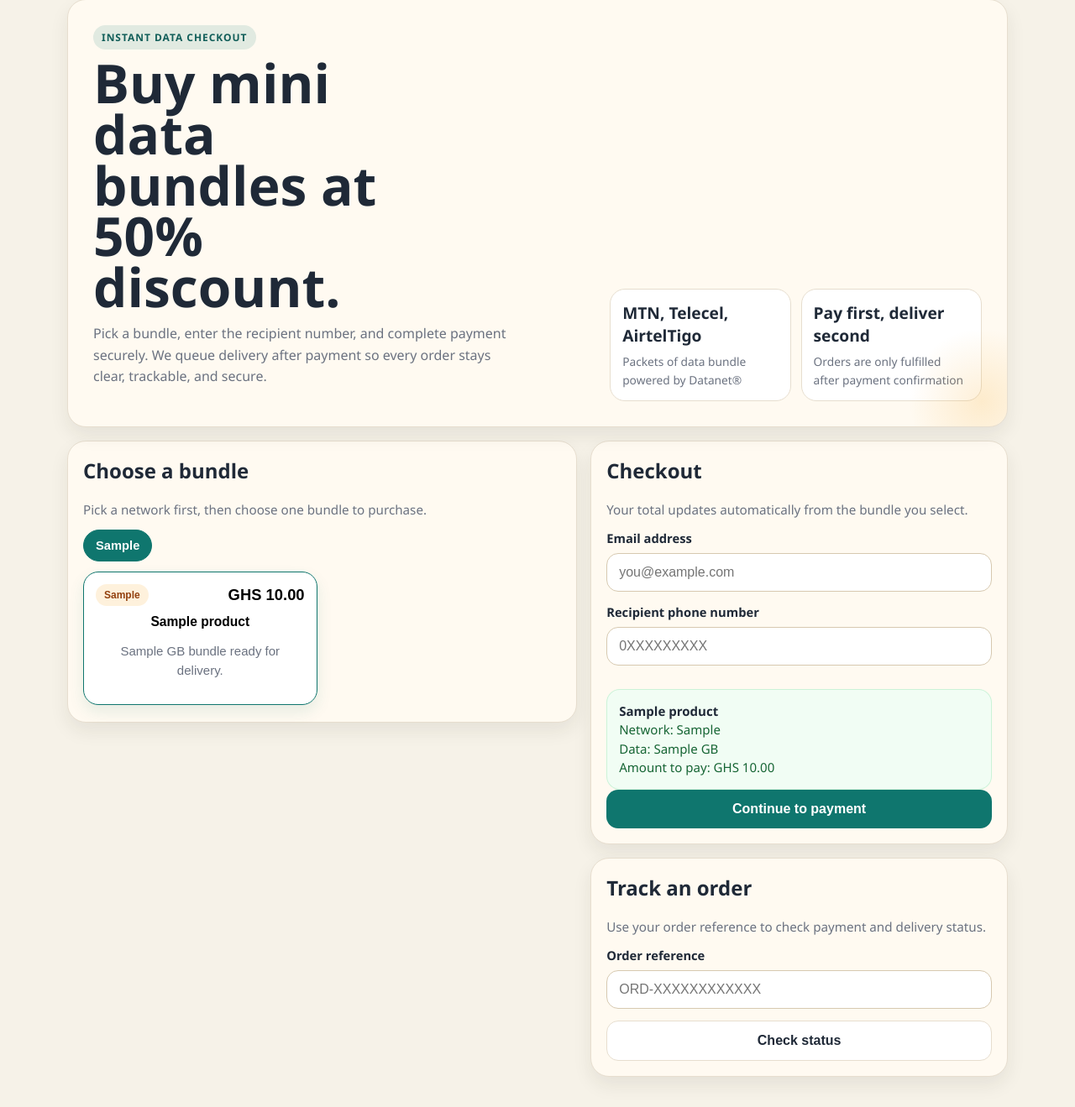
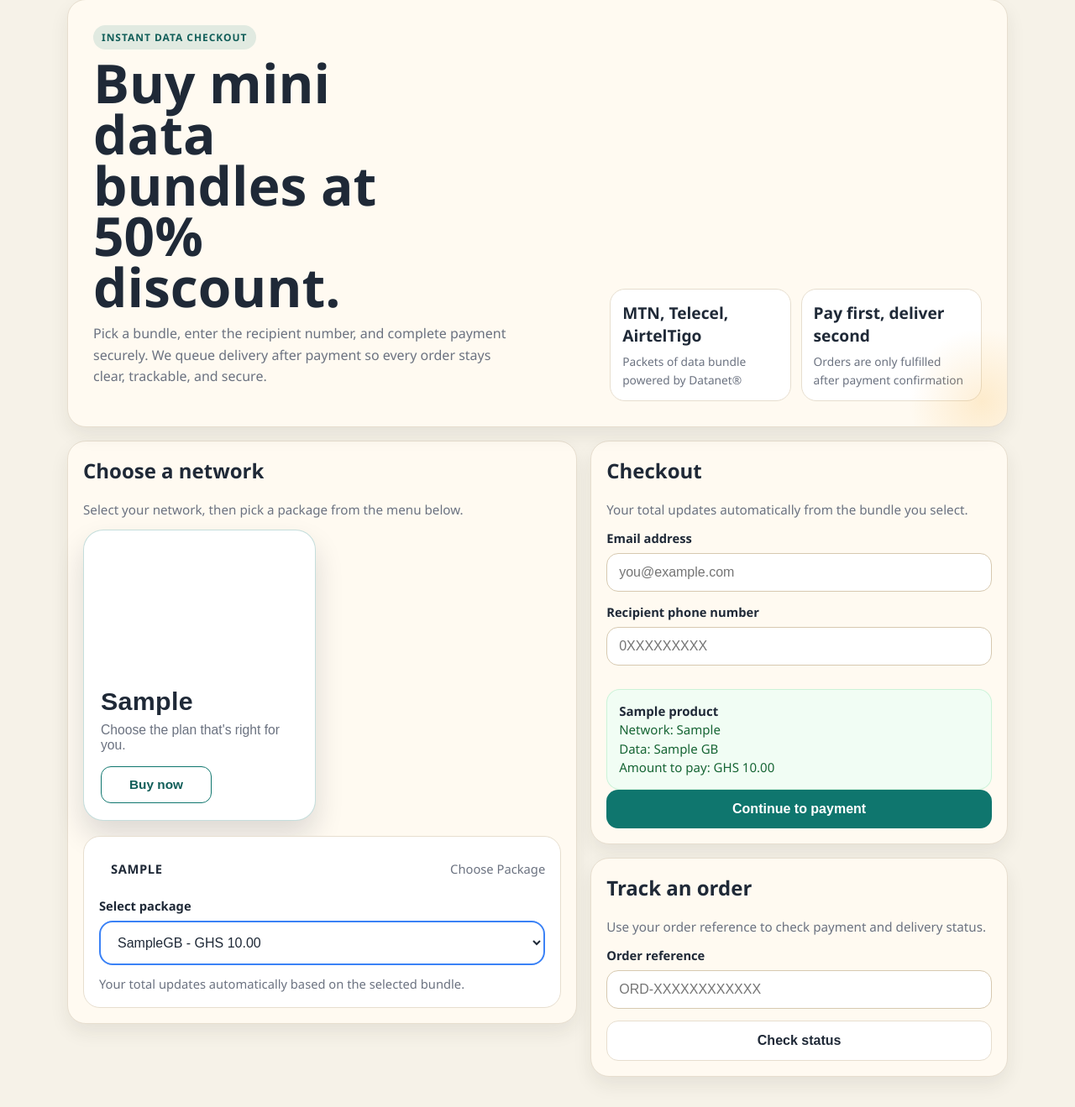
Before and after one commit to Jude-Vigor/flask-payment-api, a Flask app: page / in a window 1280 px wide. Shown: the part 27-1346 px from the top of the page at 84% size. Run offline with Flask 3, Linux system fonts and the light colour scheme; tables that the repository leaves empty hold one stand-in row (values such as "Sample post"); parts of the project's set-up code (start-up, migrations or seed data) failed here and were passed over.

Commit message:
Redesign product selection UI and add network logo assets

```diff
--- a/templates/index.html
+++ b/templates/index.html
@@ -25,7 +25,7 @@
 
         body {
             margin: 0;
-            font-family: "Segoe UI", Tahoma, Geneva, Verdana, sans-serif;
+            font-family: "Avenir Next", "Century Gothic", "Segoe UI", Tahoma, Geneva, Verdana, sans-serif;
             color: var(--ink);
             background: var(--bg);
         }
@@ -153,67 +153,147 @@
         }
 
         .network-filters {
-            display: flex;
-            flex-wrap: wrap;
-            gap: 10px;
-            margin-bottom: 14px;
+            display: grid;
+            gap: 16px;
+            margin-bottom: 18px;
         }
 
-        .network-chip {
-            border: 1px solid var(--line);
+        .network-tile {
+            width: 100%;
+            border: 1px solid rgba(255, 255, 255, 0.08);
             background: white;
             color: var(--ink);
-            border-radius: 999px;
-            padding: 10px 14px;
-            font-size: 0.92rem;
-            font-weight: 700;
+            border-radius: 24px;
+            padding: 0;
             cursor: pointer;
-            transition: background 0.2s ease, color 0.2s ease, border-color 0.2s ease;
+            overflow: hidden;
+            text-align: left;
+            box-shadow: 0 14px 28px rgba(15, 23, 42, 0.10);
+            transition: transform 0.2s ease, box-shadow 0.2s ease, border-color 0.2s ease;
         }
 
-        .network-chip.active {
-            background: var(--brand);
-            color: white;
-            border-color: var(--brand);
+        .network-tile:hover {
+            transform: translateY(-2px);
         }
 
-        .network-chip[data-network="MTN"] {
-            background: #ffcb05;
-            border-color: #d4a700;
-            color: #111827;
+        .network-tile.active {
+            border-color: rgba(15, 118, 110, 0.24);
+            box-shadow: 0 18px 34px rgba(15, 23, 42, 0.14);
         }
 
-        .network-chip[data-network="MTN"].active {
-            background: #111827;
-            border-color: #111827;
-            color: #ffcb05;
-            box-shadow: 0 8px 18px rgba(17, 24, 39, 0.18);
+        .network-tile-visual {
+            min-height: 160px;
+            display: grid;
+            place-items: center;
+            padding: 24px;
+            position: relative;
+            overflow: hidden;
         }
 
-        .network-chip[data-network="Telecel"] {
-            background: #e31b23;
-            border-color: #b91c1c;
-            color: white;
+        .network-tile-visual::after {
+            content: "";
+            position: absolute;
+            inset: 0;
+            background: linear-gradient(135deg, rgba(255, 255, 255, 0.18), transparent 50%, rgba(255, 255, 255, 0.12));
+            mix-blend-mode: screen;
         }
 
-        .network-chip[data-network="Telecel"].active {
-            background: #7f1d1d;
-            border-color: #7f1d1d;
-            color: #fee2e2;
-            box-shadow: 0 8px 18px rgba(127, 29, 29, 0.18);
+        .network-tile[data-network="MTN"] .network-tile-visual {
+            background:
+                radial-gradient(circle at 20% 20%, rgba(255, 240, 160, 0.45), transparent 20%),
+                linear-gradient(135deg, #ffcb05 0%, #f4b400 100%);
         }
 
-        .network-chip[data-network="AirtelTigo"] {
-            background: linear-gradient(135deg, #ef4444 0%, #ef4444 50%, #1e3a8a 50%, #1e40af 100%);
-            border-color: #1e3a8a;
-            color: white;
+        .network-tile[data-network="Telecel"] .network-tile-visual {
+            background:
+                radial-gradient(circle at 20% 20%, rgba(255, 160, 160, 0.25), transparent 20%),
+                linear-gradient(135deg, #ef1f28 0%, #d10f19 100%);
         }
 
-        .network-chip[data-network="AirtelTigo"].active {
-            background: linear-gradient(135deg, #991b1b 0%, #991b1b 50%, #1e3a8a 50%, #172554 100%);
-            border-color: #172554;
-            color: #f8fafc;
-            box-shadow: 0 8px 18px rgba(30, 58, 138, 0.18);
+        .network-tile[data-network="AirtelTigo"] .network-tile-visual {
+            background: linear-gradient(135deg, #ef4444 0%, #ef4444 48%, #1d4ed8 48%, #1e40af 100%);
+        }
+
+        .network-logo {
+            position: relative;
+            z-index: 1;
+            display: inline-flex;
+            align-items: center;
+            justify-content: center;
+        }
+
+        .network-logo-img {
+            display: block;
+            width: min(100%, 320px);
+            max-height: 138px;
+            object-fit: contain;
+            border-radius: 18px;
+            box-shadow: 0 8px 20px rgba(15, 23, 42, 0.12);
+            background: rgba(255, 255, 255, 0.9);
+        }
+
+        .network-logo-img.mtn-logo-img {
+            width: min(100%, 340px);
+            max-height: none;
+            border-radius: 0;
+            box-shadow: none;
+            background: transparent;
+        }
+
+        .network-logo-img.telecel-logo-img {
+            width: min(100%, 340px);
+            max-height: none;
+            border-radius: 0;
+            box-shadow: none;
+            background: transparent;
+        }
+
+        .network-logo.airteltigo-mark {
+            min-width: 250px;
+            min-height: 120px;
+            padding: 0;
+            border: none;
+            border-radius: 0;
+            background: transparent;
+            color: white;
+            text-transform: none;
+            font-size: 3rem;
+            font-weight: 900;
+            letter-spacing: -0.04em;
+        }
+
+        .network-tile-copy {
+            padding: 18px 20px 20px;
+        }
+
+        .network-tile-copy h3 {
+            margin-bottom: 8px;
+            font-size: 1.9rem;
+            letter-spacing: 0.01em;
+        }
+
+        .network-tile-copy p {
+            margin-bottom: 16px;
+            color: var(--muted);
+            font-size: 0.98rem;
+        }
+
+        .network-tile-cta {
+            display: inline-flex;
+            align-items: center;
+            justify-content: center;
+            min-width: 132px;
+            padding: 12px 18px;
+            border: 1px solid var(--line);
+            border-radius: 12px;
+            background: white;
+            font-size: 0.96rem;
+            font-weight: 700;
+        }
+
+        .network-tile.active .network-tile-cta {
+            border-color: var(--brand);
+            color: var(--brand-dark);
         }
 
         .products {
@@ -221,70 +301,74 @@
             gap: 12px;
         }
 
-        .product-card {
+        .package-picker {
+            padding: 18px;
+            border-radius: 20px;
             background: white;
             border: 1px solid var(--line);
-            border-radius: 18px;
-            padding: 14px;
-            transition: transform 0.2s ease, border-color 0.2s ease;
-            cursor: pointer;
         }
 
-        .product-card.active {
-            border-color: var(--brand);
-            transform: translateY(-2px);
-            box-shadow: 0 8px 18px rgba(15, 118, 110, 0.10);
-        }
-
-        .product-card[data-network="MTN"] {
-            background: linear-gradient(180deg, rgba(255, 203, 5, 0.12), white 38%);
-        }
-
-        .product-card[data-network="MTN"].active {
-            border-color: #d4a700;
-            box-shadow: 0 10px 20px rgba(212, 167, 0, 0.18);
-        }
-
-        .product-card[data-network="Telecel"] {
-            background: linear-gradient(180deg, rgba(227, 27, 35, 0.10), white 38%);
-        }
-
-        .product-card[data-network="Telecel"].active {
-            border-color: #b91c1c;
-            box-shadow: 0 10px 20px rgba(185, 28, 28, 0.16);
-        }
-
-        .product-card[data-network="AirtelTigo"] {
-            background: linear-gradient(180deg, rgba(30, 64, 175, 0.08), rgba(239, 68, 68, 0.08) 28%, white 42%);
-        }
-
-        .product-card[data-network="AirtelTigo"].active {
-            border-color: #1e3a8a;
-            box-shadow: 0 10px 20px rgba(30, 58, 138, 0.16);
-        }
-
-        .product-meta {
+        .package-picker-top {
             display: flex;
             justify-content: space-between;
             align-items: center;
-            gap: 10px;
-            margin-bottom: 10px;
+            gap: 12px;
+            margin-bottom: 14px;
         }
 
-        .badge {
+        .package-network-pill {
             display: inline-flex;
             align-items: center;
-            padding: 6px 10px;
+            justify-content: center;
+            min-width: 82px;
+            min-height: 40px;
+            padding: 8px 14px;
             border-radius: 999px;
-            background: rgba(245, 158, 11, 0.14);
-            color: #92400e;
-            font-size: 12px;
-            font-weight: 700;
+            font-size: 0.92rem;
+            font-weight: 800;
+            text-transform: uppercase;
+            letter-spacing: 0.04em;
         }
 
-        .price {
-            font-size: 1.15rem;
-            font-weight: 700;
+        .package-network-pill[data-network="MTN"] {
+            background: #ffcb05;
+            color: #111827;
+        }
+
+        .package-network-pill[data-network="Telecel"] {
+            background: #ef1f28;
+            color: white;
+        }
+
+        .package-network-pill[data-network="AirtelTigo"] {
+            background: linear-gradient(135deg, #ef4444 0%, #ef4444 50%, #1e40af 50%, #1e40af 100%);
+            color: white;
+        }
+
+        .package-picker-note {
+            color: var(--muted);
+            font-size: 0.92rem;
+        }
+
+        select {
+            width: 100%;
+            padding: 15px 16px;
+            border: 2px solid #3b82f6;
+            border-radius: 16px;
+            background: white;
+            color: var(--ink);
+            font-size: 1rem;
+            margin-bottom: 12px;
+        }
+
+        select:focus {
+            outline: 3px solid rgba(59, 130, 246, 0.18);
+        }
+
+        .package-caption {
+            margin: 0;
+            color: var(--muted);
+            font-size: 0.92rem;
         }
 
         label {
@@ -392,7 +476,7 @@
                 align-items: start;
             }
 
-            .products {
+            .network-filters {
                 grid-template-columns: repeat(2, minmax(0, 1fr));
             }
         }
@@ -404,7 +488,7 @@
                 inset: auto -24px -24px auto;
             }
 
-            .product-card.active {
+            .network-tile:hover {
                 transform: none;
             }
         }
@@ -441,17 +525,17 @@
             <div class="panel">
                 <div class="section-head">
                     <div>
-                        <h2>Choose a bundle</h2>
-                        <p>Pick a network first, then choose one bundle to purchase.</p>
+                        <h2>Choose a network</h2>
+                        <p>Select your network, then pick a package from the menu below.</p>
                     </div>
                 </div>
                 <div id="network-filters" class="network-filters"></div>
-                <div id="products" class="products"></div>
+                <div id="package-selection" class="products"></div>
                 <p id="products-empty" class="empty" hidden>No active products are available right now.</p>
             </div>
 
             <div style="display: grid; gap: 16px;">
-                <section class="panel">
+                <section id="checkout-panel" class="panel">
                 <div class="section-head">
                     <div>
                         <h2>Checkout</h2>
@@ -495,7 +579,7 @@
     </main>
 
     <script>
-        const productsEl = document.getElementById("products");
+        const productsEl = document.getElementById("package-selection");
         const emptyEl = document.getElementById("products-empty");
         const selectedProductEl = document.getElementById("selected-product");
         const checkoutButton = document.getElementById("checkout-button");
@@ -507,6 +591,13 @@
         let products = [];
         let selectedProductId = null;
         let selectedNetwork = null;
+
+        function scrollToPackageSelection() {
+            const packageSelection = document.getElementById("package-selection");
+            if (packageSelection) {
+                packageSelection.scrollIntoView({ behavior: "smooth", block: "start" });
+            }
+        }
 
         function getVisibleProducts() {
             if (!selectedNetwork) {
@@ -534,6 +625,28 @@
             `;
         }
 
+        function getNetworkLogoMarkup(network) {
+            if (network === "MTN") {
+                return `
+                    <span class="network-logo" aria-hidden="true">
+                        <img class="network-logo-img mtn-logo-img" src="/static/images/mtn-logo.png" alt="MTN logo">
+                    </span>
+                `;
+            }
+
+            if (network === "Telecel") {
+                return `
+                    <span class="network-logo" aria-hidden="true">
+                        <img class="network-logo-img telecel-logo-img" src="/static/images/telecel-logo.png" alt="Telecel logo">
+                    </span>
+                `;
+            }
+
+            return `
+                <span class="network-logo airteltigo-mark" aria-hidden="true">AirtelTigo</span>
+            `;
+        }
+
         function renderNetworkFilters() {
             networkFiltersEl.innerHTML = "";
 
@@ -542,13 +655,23 @@
             networks.forEach(network => {
                 const button = document.createElement("button");
                 button.type = "button";
-                button.className = "network-chip";
-                button.textContent = network;
+                button.className = "network-tile";
                 button.dataset.network = network;
 
                 if (network === selectedNetwork) {
                     button.classList.add("active");
                 }
+
+                button.innerHTML = `
+                    <div class="network-tile-visual">
+                        ${getNetworkLogoMarkup(network)}
+                    </div>
+                    <div class="network-tile-copy">
+                        <h3>${network}</h3>
+                        <p>Choose the plan that's right for you.</p>
+                        <span class="network-tile-cta">Buy now</span>
+                    </div>
+                `;
 
                 button.addEventListener("click", () => {
                     selectedNetwork = network;
@@ -557,6 +680,7 @@
                     renderNetworkFilters();
                     renderProducts();
                     renderSelectedProduct();
+                    scrollToPackageSelection();
                 });
 
                 networkFiltersEl.appendChild(button);
@@ -568,32 +692,40 @@
             const visibleProducts = getVisibleProducts();
             emptyEl.hidden = visibleProducts.length !== 0;
 
+             if (visibleProducts.length === 0) {
+                return;
+            }
+
+            const picker = document.createElement("div");
+            picker.className = "package-picker";
+            picker.innerHTML = `
+                <div class="package-picker-top">
+                    <span class="package-network-pill" data-network="${selectedNetwork}">${selectedNetwork}</span>
+                    <span class="package-picker-note">Choose Package</span>
+                </div>
+                <label for="package-select">Select package</label>
+                <select id="package-select"></select>
+                <p class="package-caption">Your total updates automatically based on the selected bundle.</p>
+            `;
+
+            const selectEl = picker.querySelector("#package-select");
+
             visibleProducts.forEach(product => {
-                const card = document.createElement("button");
-                card.type = "button";
-                card.className = "product-card";
-                card.dataset.network = product.network;
+                const option = document.createElement("option");
+                option.value = String(product.id);
+                option.textContent = `${product.data_amount}GB - GHS ${Number(product.retail_price).toFixed(2)}`;
                 if (product.id === selectedProductId) {
-                    card.classList.add("active");
+                    option.selected = true;
                 }
+                selectEl.appendChild(option);
+            });
 
-                card.innerHTML = `
-                    <div class="product-meta">
-                        <span class="badge">${product.network}</span>
-                        <span class="price">GHS ${Number(product.retail_price).toFixed(2)}</span>
-                    </div>
-                    <h3>${product.name}</h3>
-                    <p class="helper">${product.data_amount} GB bundle ready for delivery.</p>
-                `;
+            selectEl.addEventListener("change", (event) => {
+                selectedProductId = Number(event.target.value);
+                renderSelectedProduct();
+            });
 
-                card.addEventListener("click", () => {
-                    selectedProductId = product.id;
-                    renderProducts();
-                    renderSelectedProduct();
-                });
-
-                productsEl.appendChild(card);
-            });
+            productsEl.appendChild(picker);
         }
 
         async function loadProducts() {
```
Also changed, not shown: static/images/mtn-logo.png (added), static/images/telecel-logo.png (added).
